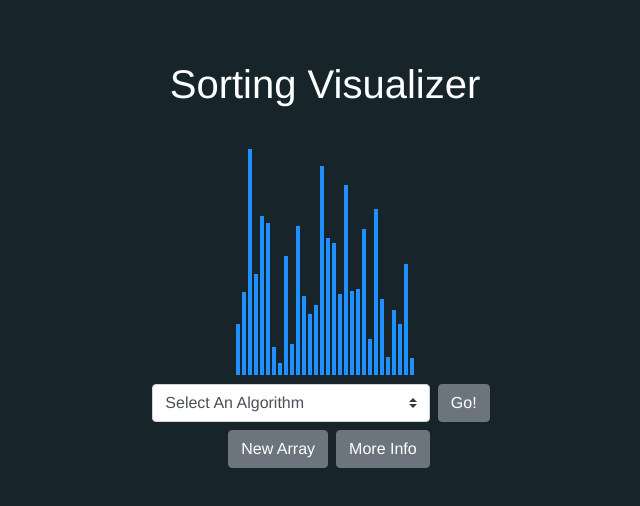
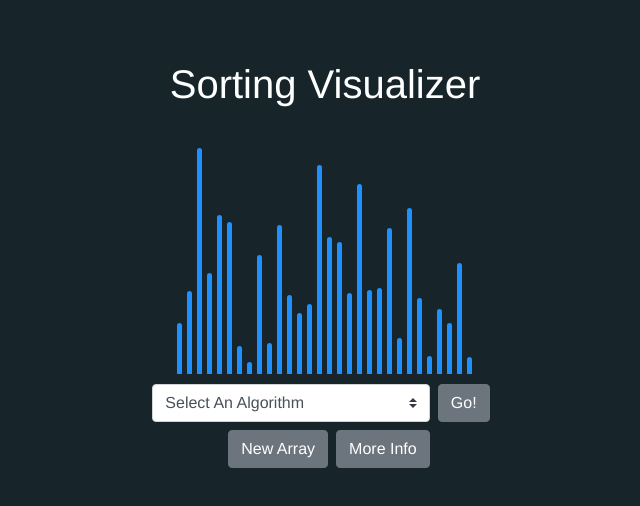
Before and after one commit to jameseaster/algo-visualization, a Vue app: page / in a window 1280 px wide. Shown: the top 506 px of the page, without its empty margins (315-955 px from the left). Built offline with nearby package versions, Linux system fonts and the light colour scheme; what vue-window-size would draw is missing.

Commit message:
(refactor) change size and shape of values in Data array

```diff
--- a/src/components/Data.vue
+++ b/src/components/Data.vue
@@ -31,12 +31,13 @@ export default {
   height: 260px;
 }
 .value-container {
-  width: 6px;
+  width: 10px;
 }
 .numbers {
   color: white;
   background-color: dodgerblue;
-  width: 4px;
-  margin: 1px;
+  width: 5px;
+  margin: 2px;
+  border-radius: 3px 3px 0px 0px;
 }
 </style>
```
